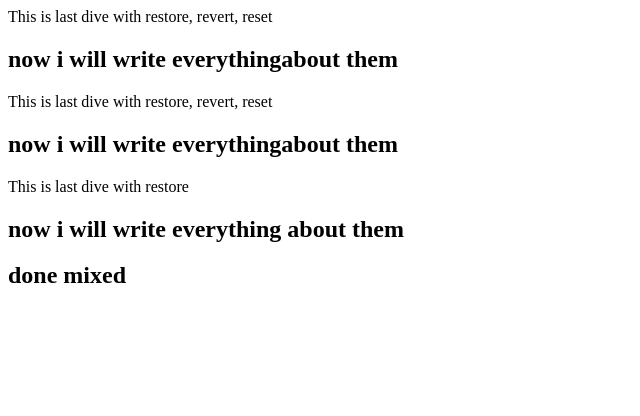
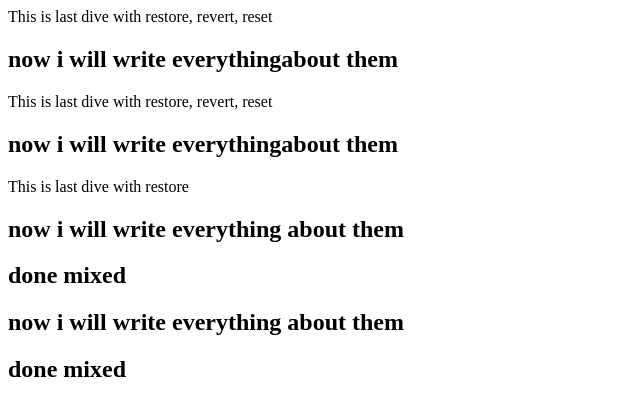
Before and after one commit to aliahmad28865-md/restore-revert-reset, a plain HTML site: page index.html in a window 1280 px wide. Shown: the whole page, without its empty margins (0-640 px from the left). Drawn offline with Linux system fonts and the light colour scheme.

Commit message:
finally done staged mixed alhamdulillah

```diff
--- a/index.html
+++ b/index.html
@@ -14,5 +14,8 @@
     <h2>now i will write everything  about them</h2>
     <h2>done mixed</h2>
 
+    <h2>now i will write everything  about them</h2>
+    <h2>done mixed</h2>
+
 </body>
 </html>
```
